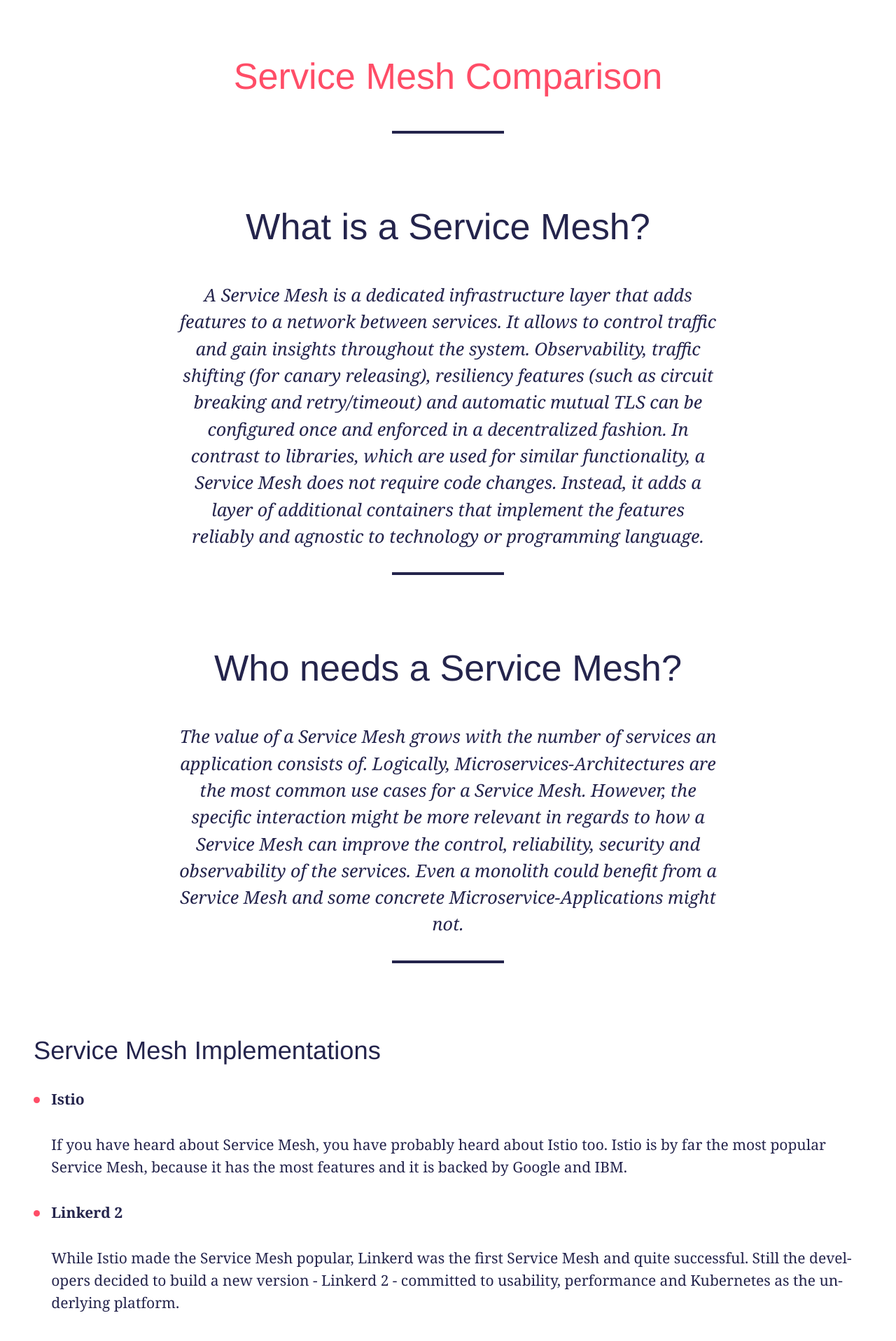
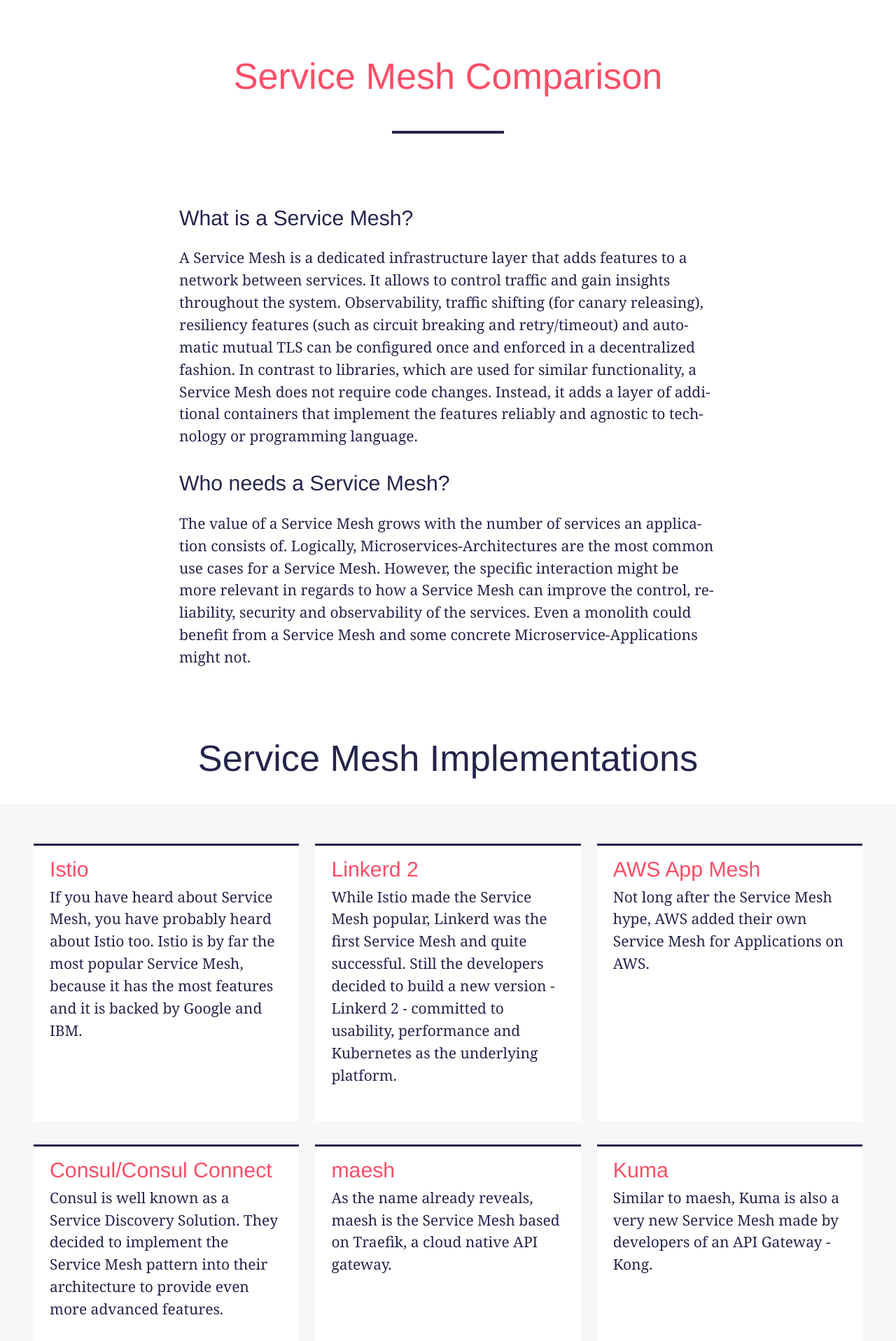
Before and after one commit to servicemesh-es/servicemesh.es, a Jekyll site: the page built from index.md, in a window 1280 px wide. Shown: the top 1917 px of the page at 70% size. Built offline with Jekyll 4.4.1, drawn with Linux system fonts in a browser that asks for light colours; some web fonts are replaced.

Commit message:
More styling and layout adaptation.

```diff
--- /dev/null
+++ b/_includes/comparison.html
@@ -0,0 +1,51 @@
+<h2 class="section-heading--primary"> Service Mesh Implementations </h2>
+<div class="stripe--primary">
+  </br>
+  <div class="page-layout-xl--default">
+    <div class="blocks">
+      <div class="list-teaser list-teaser__body">
+        <h2 class="list-teaser__headline">Istio</h2>
+        <p class="list-teaser__text">
+          If you have heard about Service Mesh, you have probably heard about Istio too. Istio is by far the most popular Service Mesh, because it has the most features and it is backed by Google and IBM.
+        </p>
+      </div>
+
+      <div class="list-teaser list-teaser__body">
+        <h2 class="list-teaser__headline">Linkerd 2</h2>
+        <p class="list-teaser__text">
+          While Istio made the Service Mesh popular, Linkerd was the first Service Mesh and quite successful. Still the developers decided to build a new version - Linkerd 2 - committed to usability, performance and Kubernetes as the underlying platform.
+        </p>
+      </div>
+
+      <div class="list-teaser list-teaser__body">
+        <h2 class="list-teaser__headline">AWS App Mesh</h2>
+        <p class="list-teaser__text">
+          Not long after the Service Mesh hype, AWS added their own Service Mesh for Applications on AWS.
+        </p>
+      </div>
+    </div>
+
+    <div class="blocks">
+      <div class="list-teaser list-teaser__body">
+        <h2 class="list-teaser__headline">Consul/Consul Connect</h2>
+        <p class="list-teaser__text">
+          Consul is well known as a Service Discovery Solution. They decided to implement the Service Mesh pattern into their architecture to provide even more advanced features.
+        </p>
+      </div>
+
+      <div class="list-teaser list-teaser__body">
+        <h2 class="list-teaser__headline">maesh</h2>
+        <p class="list-teaser__text">
+          As the name already reveals, maesh is the Service Mesh based on Traefik, a cloud native API gateway.
+        </p>
+      </div>
+
+      <div class="list-teaser list-teaser__body">
+        <h2 class="list-teaser__headline">Kuma</h2>
+        <p class="list-teaser__text">
+          Similar to maesh, Kuma is also a very new Service Mesh made by developers of an API Gateway - Kong.
+        </p>
+      </div>
+    </div>
+  </div>
+</div>
--- a/_includes/intro.html
+++ b/_includes/intro.html
@@ -1,15 +1,10 @@
-<div class="text-header__body">
-  <h2 class="text-header__title"> What is a Service Mesh? </h2>
-  <p class="text-header__text">
+<div class="page-layout-md--default">
+  <h3> What is a Service Mesh? </h3>
+  <p>
     A Service Mesh is a dedicated infrastructure layer that adds features to a network between services. It allows to control traffic and gain insights throughout the system. Observability, traffic shifting (for canary releasing), resiliency features (such as circuit breaking and retry/timeout) and automatic mutual TLS can be configured once and enforced in a decentralized fashion. In contrast to libraries, which are used for similar functionality, a Service Mesh does not require code changes. Instead, it adds a layer of additional containers that implement the features reliably and agnostic to technology or programming language.
   </p>
-  <hr class="claim-header__divider">
-</div>
-
-<div class="text-header__body">
-  <h2 class="text-header__title"> Who needs a Service Mesh? </h2>
-  <p class="text-header__text">
+  <h3> Who needs a Service Mesh? </h3>
+  <p>
     The value of a Service Mesh grows with the number of services an application consists of. Logically, Microservices-Architectures are the most common use cases for a Service Mesh. However, the specific interaction might be more relevant in regards to how a Service Mesh can improve the control, reliability, security and observability of the services. Even a monolith could benefit from a Service Mesh and some concrete Microservice-Applications might not.
   </p>
-  <hr class="claim-header__divider">
 </div>
--- /dev/null
+++ b/_includes/mesh-interface.html
@@ -0,0 +1,6 @@
+<div class="page-layout-md--default">
+  <h3> Service Mesh Interface </h3>
+  <p>
+    In the face of the vast variety of Service Mesh implementations, a group of companies, including Microsoft, Buoyant (developing Linkerd), and HashiCorp (developing Consul), joined forces to create a common standard for Service Mesh features. The result, the Service Mesh Interface specification, means to enable tools based on Service Mesh Features (such as Flagger for Canary Releasing automation) to be compatible with any Service Mesh rather than binding to a specific set of implementations. Service Mesh users also benefit from the ability to change their Service Mesh implementation without changing the configuration.
+  </p>
+</div>
--- a/_layouts/default.html
+++ b/_layouts/default.html
@@ -6,6 +6,8 @@
   <body>
     <main role="main">
       {% include page-header.html %}
+      {% include comparison.html %}
+      {% include mesh-interface.html %}
 
       <section class="page-layout-xl--default">
 
```
Also changed, not shown: index.md (+0 -27 lines).
